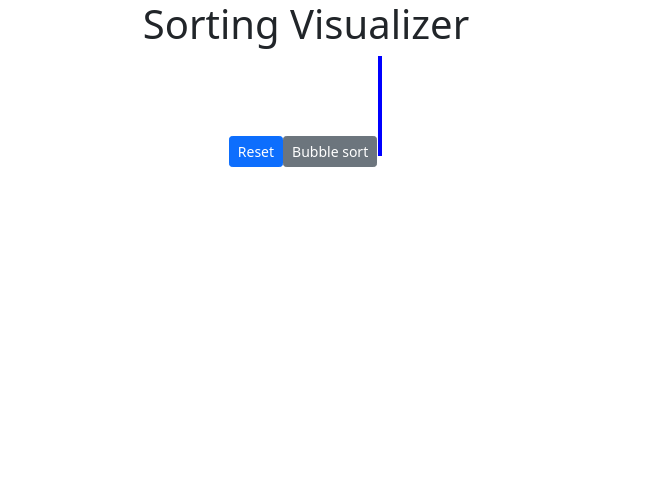
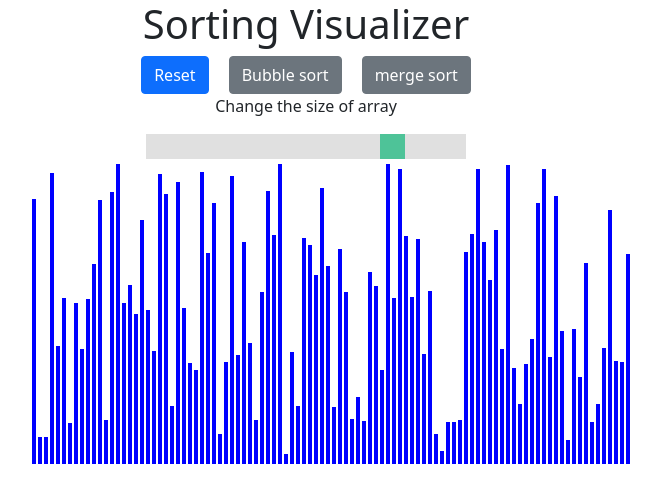
Before and after one commit to MarinoTolj/sorting-visualizer, a Gatsby site: page / in a window 1280 px wide. Shown: the whole page, without its empty margins (334-995 px from the left). Built offline with nearby package versions, Linux system fonts and the light colour scheme; Gatsby itself is replaced by a stand-in of ours.

Commit message:
Change the layout

```diff
--- a/src/components/button.js
+++ b/src/components/button.js
@@ -1,5 +1,6 @@
 import React from "react";
 import Button from "react-bootstrap/Button";
+import * as styles from "../styles/sortingVisualizer.module.css";
 
 export default function ButtonComponent({ text, ...rest }) {
   const handleLog = (e) => {
--- a/src/components/sortingVisualizer.js
+++ b/src/components/sortingVisualizer.js
@@ -3,37 +3,55 @@ import * as styles from "../styles/sortingVisualizer.module.css";
 import { useState, useEffect } from "react";
 import BubbleSort from "../algorithms/bubbleSort";
 import ButtonComponent from "./button";
+import { Container } from "react-bootstrap";
 
 const MIN_VALUE_OF_ARRAY = 5;
 const MAX_VALUE_OF_ARRAY = 300;
-const ARRAY_SIZE = 25;
+const ARRAY_SIZE_MIN = 5;
+const ARRAY_SIZE_MAX = 125;
 
 export default function SortingVisualizer() {
-  const [array, setArray] = useState([{ value: 100, color: "blue" }]);
+  const [arraySize, setArraySize] = useState(100);
+  const [array, setArray] = useState(GenerateRandomArray());
+
   const buttons = [
     {
       variant: "primary",
       onClickEvent: handleReset,
       text: "Reset",
-      size: "sm",
     },
     {
       variant: "secondary",
       onClickEvent: handleBubble,
       text: "Bubble sort",
-      size: "sm",
+    },
+    {
+      variant: "secondary",
+      onClickEvent: handleBubble,
+      text: "merge sort",
     },
   ];
+
+  const handleChange = (e) => {
+    setArraySize(parseInt(e.target.value));
+  };
+
+  useEffect(() => {
+    handleReset();
+  }, [arraySize]);
 
   function handleBubble() {
     BubbleSort(array, setArray);
   }
 
   function handleReset() {
-    console.log(buttons);
-    const array = [];
-    console.log("Hello");
-    for (let i = 0; i < ARRAY_SIZE; i++) {
+    console.log(navigator.userAgent);
+    setArray(GenerateRandomArray());
+  }
+
+  function GenerateRandomArray() {
+    let array = [];
+    for (let i = 0; i < arraySize; i++) {
       array.push({
         value: Math.floor(
           Math.random() * (MAX_VALUE_OF_ARRAY - MIN_VALUE_OF_ARRAY + 1) +
@@ -42,12 +60,13 @@ export default function SortingVisualizer() {
         color: "blue",
       });
     }
-
-    setArray(array);
+    return array;
   }
 
   return (
-    <div className={styles.arraycontainer}>
+    <div className={styles.container}>
+      <h1 className={styles.header}>Sorting Visualizer</h1>
+      <div className={styles.btn}>
         {buttons.map((button, index) => (
           <ButtonComponent
             key={index}
@@ -57,7 +76,18 @@ export default function SortingVisualizer() {
             size={button.size}
           />
         ))}
+      </div>
+      <p>Change the size of array</p>
+      <input
+        type="range"
+        min={ARRAY_SIZE_MIN}
+        max={ARRAY_SIZE_MAX}
+        value={arraySize}
+        onChange={handleChange}
+        className={styles.slider}
+      />
 
+      <div className={styles.arraycontainer}>
         {array.map((element, index) => (
           <div
             key={index}
@@ -70,5 +100,6 @@ export default function SortingVisualizer() {
           ></div>
         ))}
       </div>
+    </div>
   );
 }
--- a/src/pages/index.js
+++ b/src/pages/index.js
@@ -7,7 +7,7 @@ export default function index() {
   return (
     <div className={styles.header}>
       {/* Sorting Visualizer */}
-      <Header />
+      {/* <Header /> */}
       <SortingVisualizer />
     </div>
   );
--- a/src/styles/sortingVisualizer.module.css
+++ b/src/styles/sortingVisualizer.module.css
@@ -1,4 +1,23 @@
+.container {
+  width: 100%;
+  display: grid;
+  place-items: center;
+}
+
 .arraycontainer {
+  padding-top: 5px;
+  padding-left: 50px;
+}
+
+.header {
+  display: grid;
+  place-items: center;
+}
+
+.btn {
+  display: flex;
+  flex-direction: row;
+  gap: 20px;
 }
 
 .arrayelement {
@@ -6,3 +25,34 @@
   display: inline-block;
   margin: 0 1px;
 }
+
+.slider {
+  -webkit-appearance: none;
+  width: 25%;
+  height: 25px;
+  background: #d3d3d3;
+  outline: none;
+  opacity: 0.7;
+  -webkit-transition: 0.2s;
+  transition: opacity 0.2s;
+}
+
+.slider:hover {
+  opacity: 1;
+}
+
+.slider::-webkit-slider-thumb {
+  -webkit-appearance: none;
+  appearance: none;
+  width: 25px;
+  height: 25px;
+  background: #04aa6d;
+  cursor: pointer;
+}
+
+.slider::-moz-range-thumb {
+  width: 25px;
+  height: 25px;
+  background: #04aa6d;
+  cursor: pointer;
+}
```
Lines whose indentation alone changed are shown as unchanged.
